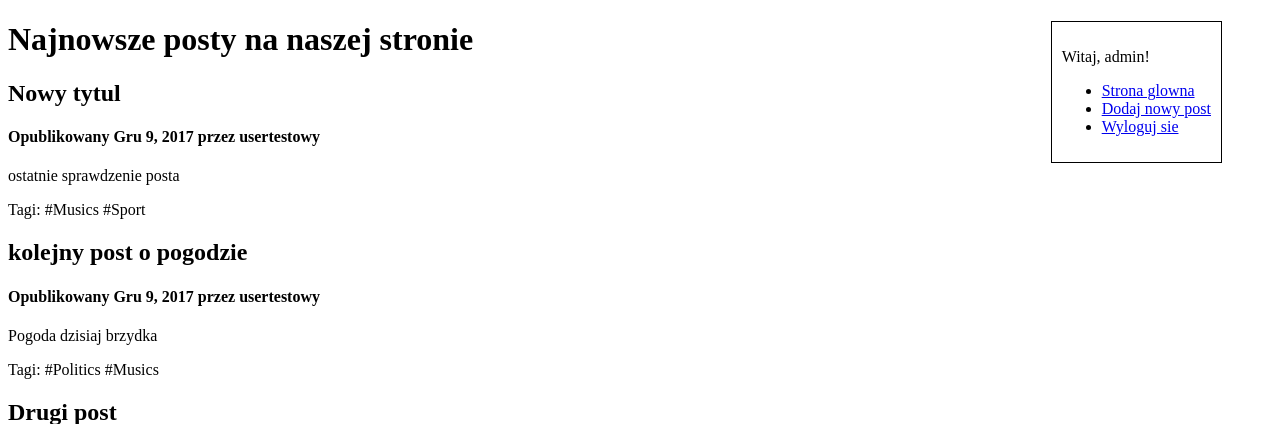
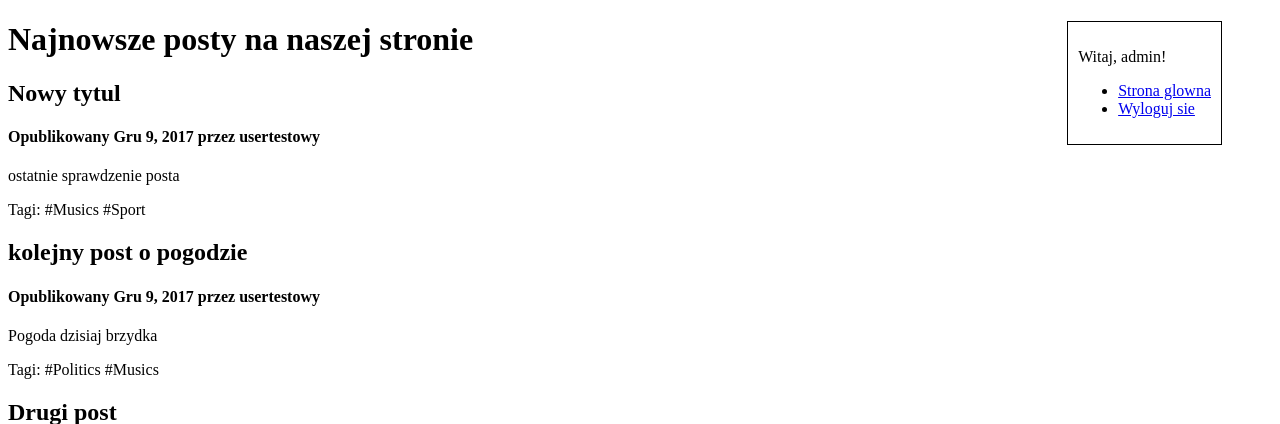
Before and after one commit to piternet/WWW-Adam, a Django app: page / in a window 1280 px wide. Shown: the top 424 px of the page. Run offline with Django 3.2, Linux system fonts and the light colour scheme; a user stored in the database is signed in; data comes from the database, SQL or seed files in the repository; both versions use the stored data as it was after the commit.

Commit message:
remove add_new_post - it didn't work even as comment

```diff
--- a/main/templates/main/index.html
+++ b/main/templates/main/index.html
@@ -14,7 +14,7 @@
 			{% if not user.is_authenticated %}
 				<li><a href="{% url 'login' %}">Login</a></li>
 			{% else %}
-				<li><a href="{% url 'add_new_post' %}">Dodaj nowy post</a></li>
+				<!--<li><a href=" url 'add_new_post' %}">Dodaj nowy post</a></li> -->
 				<li><a href="{% url 'logout' %}">Wyloguj sie</a></li>
 			{% endif %}
 		</ul>
```
Also changed, not shown: db.sqlite3.
